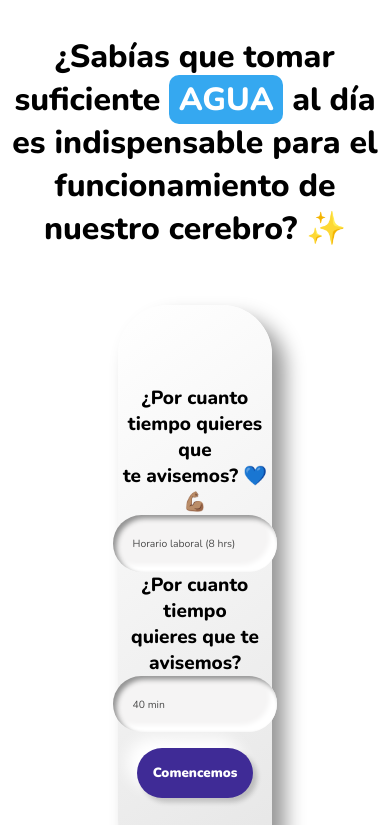
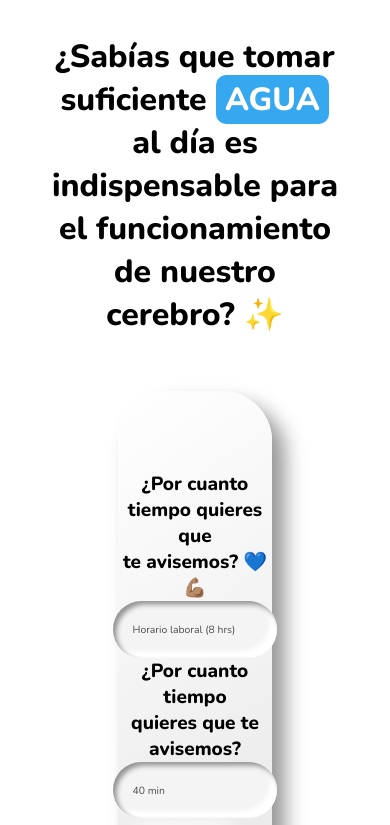
Before and after one commit to MizaelpV/water-reminder-extension, a website: page index.html in a window 390 px wide. Shown: the top 825 px of the page. Drawn offline with nearby package versions, Linux system fonts and the light colour scheme.

```diff
--- a/index.html
+++ b/index.html
@@ -14,7 +14,7 @@
   </head>
   <body>
     <div class="container">
-      <h1>
+      <h1 class="title">
         ¿Sabías que tomar suficiente <span>agua</span> al día es indispensable
         para el funcionamiento de nuestro cerebro? ✨
       </h1>
--- a/style/style.css
+++ b/style/style.css
@@ -6,15 +6,6 @@
 
 .container {
   max-width: 100%;
-  /* background: rgb(2, 0, 36);
-  background: linear-gradient(
-    180deg,
-    rgba(2, 0, 36, 1) 0%,
-    rgba(23, 134, 202, 1) 0%,
-    rgba(88, 43, 218, 1) 24%,
-    rgba(167, 0, 111, 1) 100%,
-    rgba(217, 3, 104, 1) 100%
-  ); */
   display: flex;
   align-items: center;
   flex-direction: column;
@@ -23,9 +14,11 @@
   bottom: 0;
   padding: 0.7rem;
 }
+
 h1 {
   text-align: center;
   margin-top: 1.5rem;
+  max-width: 80%;
 }
 span {
   text-transform: uppercase;
```
